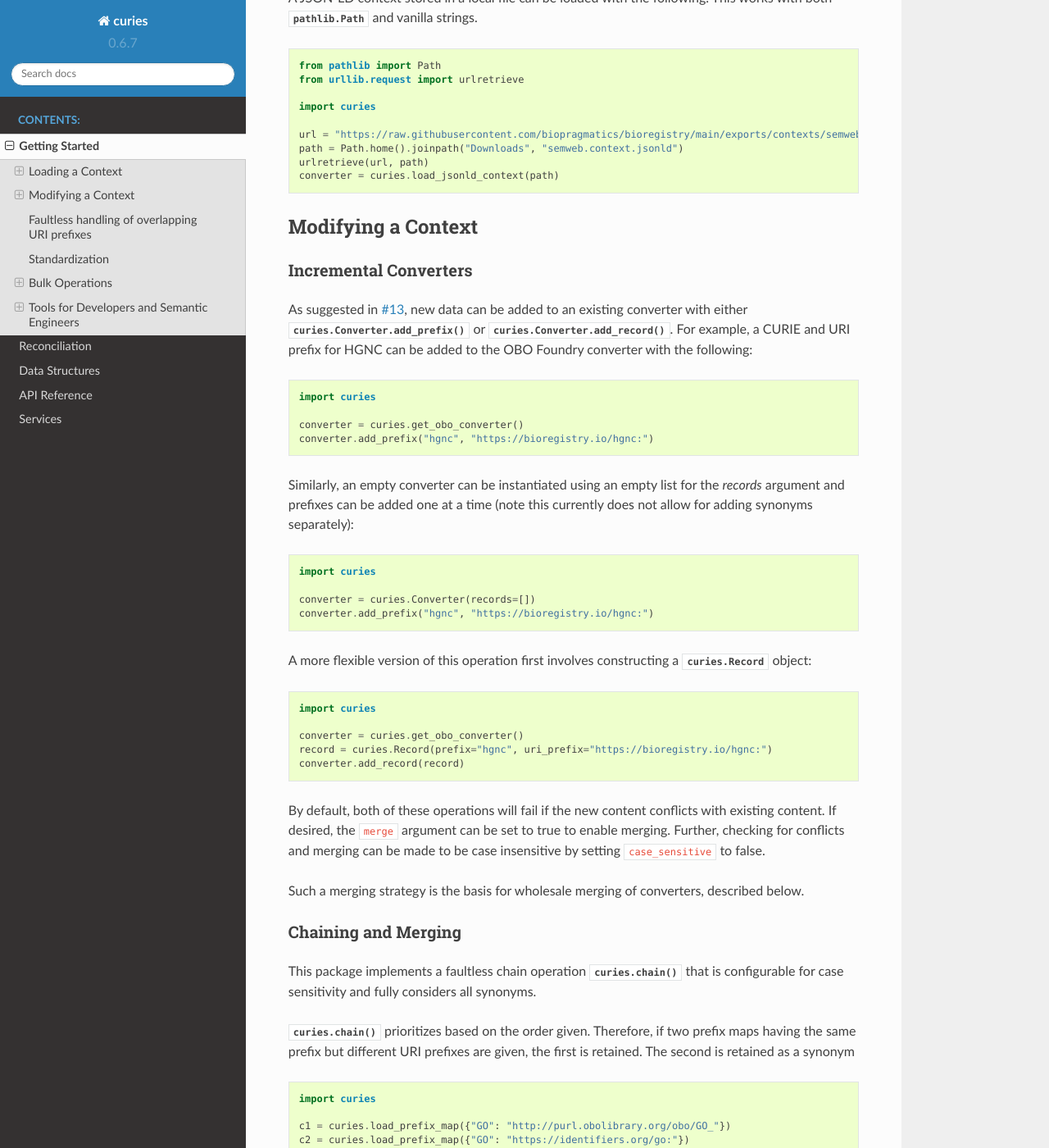
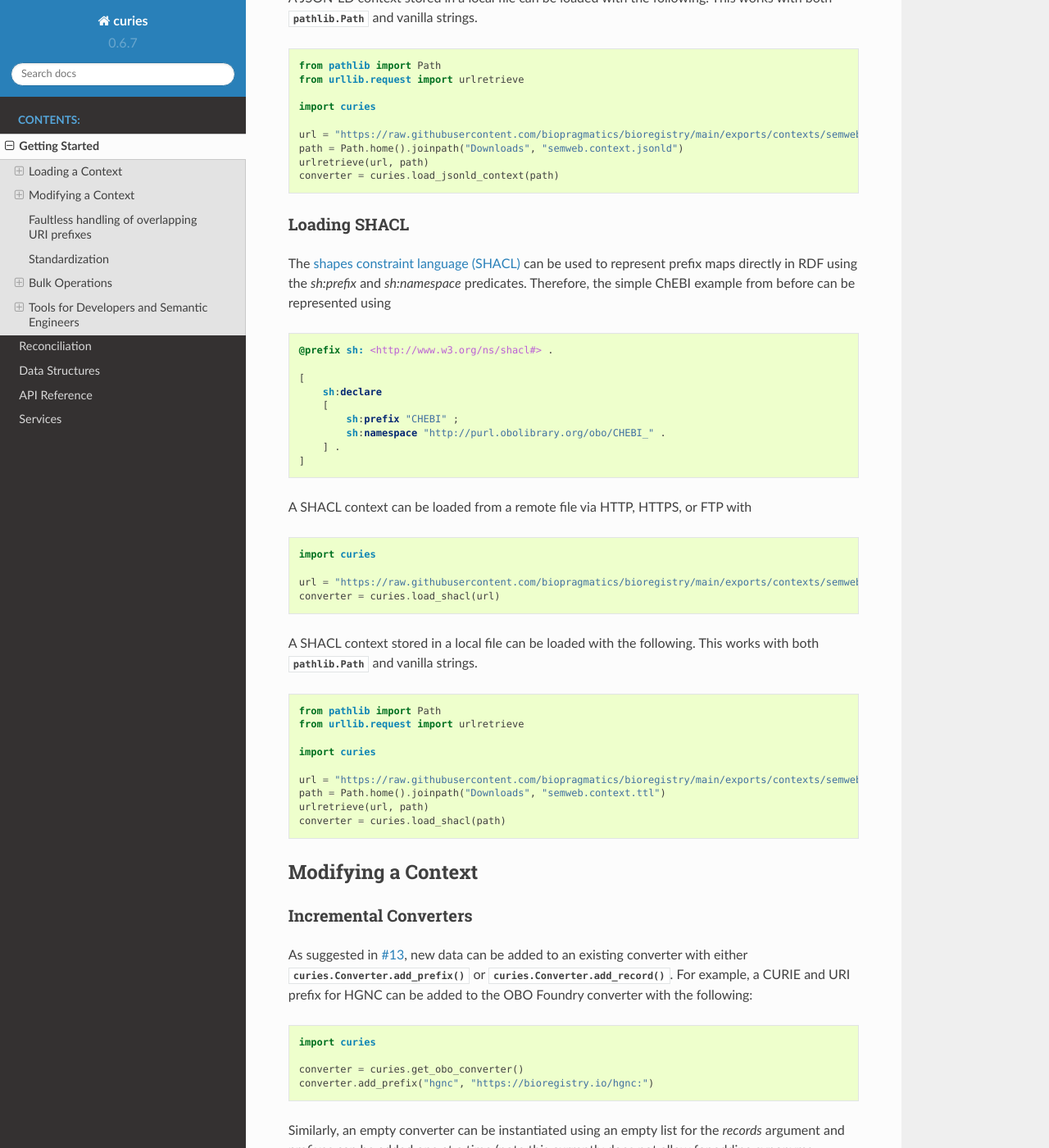
Before and after one commit to biopragmatics/curies, a Sphinx documentation site: the page built from docs/source/tutorial.rst, in a window 1280 px wide and 1400 px high, scrolled down 3891 px. Shown: the whole window at 82% size. Built offline with Sphinx 7.4.7 and the Read the Docs theme 2.0.0, drawn with Linux system fonts in a browser that asks for light colours.

Commit message:
Update docs

```diff
--- a/docs/source/tutorial.rst
+++ b/docs/source/tutorial.rst
@@ -203,6 +203,49 @@ This works with both :class:`pathlib.Path` and vanilla strings.
     path = Path.home().joinpath("Downloads", "semweb.context.jsonld")
     urlretrieve(url, path)
     converter = curies.load_jsonld_context(path)
+
+Loading SHACL
+~~~~~~~~~~~~~
+The `shapes constraint language (SHACL) <https://bioregistry.io/sh>`_ can be used to represent
+prefix maps directly in RDF using the `sh:prefix` and `sh:namespace` predicates. Therefore, the
+simple ChEBI example from before can be represented using
+
+.. code-block:: turtle
+
+    @prefix sh: <http://www.w3.org/ns/shacl#> .
+
+    [
+        sh:declare
+        [
+            sh:prefix "CHEBI" ;
+            sh:namespace "http://purl.obolibrary.org/obo/CHEBI_" .
+        ] .
+    ]
+
+A SHACL context can be loaded from a remote file via HTTP, HTTPS, or FTP with
+
+.. code-block:: python
+
+    import curies
+
+    url = "https://raw.githubusercontent.com/biopragmatics/bioregistry/main/exports/contexts/semweb.context.ttl"
+    converter = curies.load_shacl(url)
+
+
+A SHACL context stored in a local file can be loaded with the following.
+This works with both :class:`pathlib.Path` and vanilla strings.
+
+.. code-block:: python
+
+    from pathlib import Path
+    from urllib.request import urlretrieve
+
+    import curies
+
+    url = "https://raw.githubusercontent.com/biopragmatics/bioregistry/main/exports/contexts/semweb.context.ttl"
+    path = Path.home().joinpath("Downloads", "semweb.context.ttl")
+    urlretrieve(url, path)
+    converter = curies.load_shacl(path)
 
 Modifying a Context
 -------------------
```
Also changed, not shown: 1 other file.
